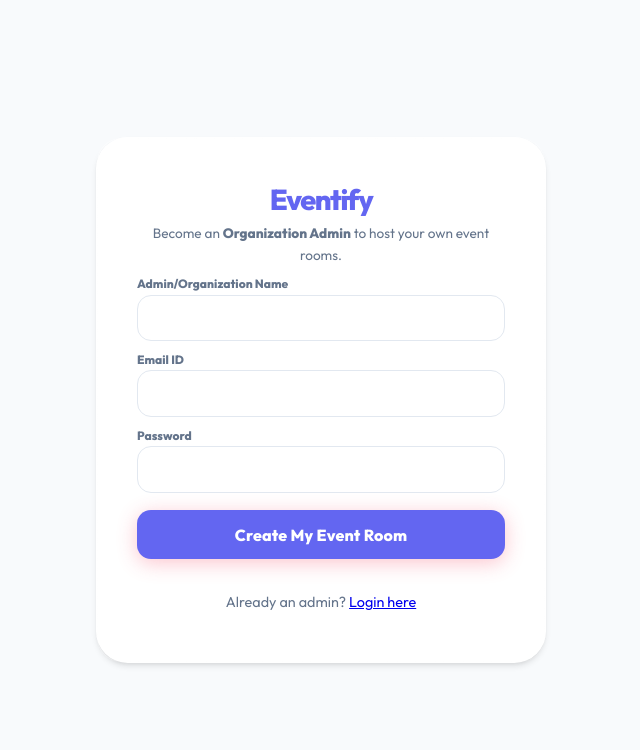
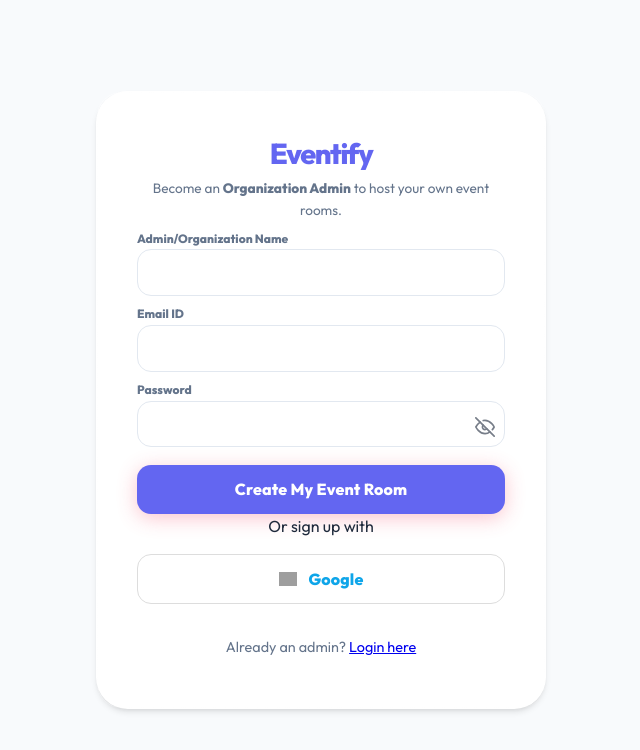
Before and after one commit to Roshan-1030/Eventify, a React (Vite) app: page /register in a window 1280 px wide. Shown: the top 750 px of the page, without its empty margins (319-959 px from the left). Built offline with nearby package versions, Linux system fonts and the light colour scheme; no server answers; the database is empty; grey boxes are pictures that could not be loaded.

Commit message:
hide password

```diff
--- a/src/auth/Login.jsx
+++ b/src/auth/Login.jsx
@@ -2,7 +2,7 @@
 import { Link, useNavigate } from 'react-router-dom';
 import { useAppState } from '../context/StateContext';
 import { auth, db } from '../firebase/firebase.js';
-import { signInWithEmailAndPassword } from 'firebase/auth';
+import { signInWithEmailAndPassword, GoogleAuthProvider, signInWithPopup } from 'firebase/auth';
 import { collection, query, where, getDocs, doc, getDoc, setDoc, updateDoc } from 'firebase/firestore';
 
 const Login = () => {
@@ -11,6 +11,7 @@
     const [role, setRole] = useState('student');
     const [error, setError] = useState('');
     const [loading, setLoading] = useState(false);
+    const [showPassword, setShowPassword] = useState(false);
 
     const [email, setEmail] = useState('');
     const [password, setPassword] = useState('');
@@ -143,6 +144,53 @@
         }
     };
 
+    const handleGoogleLogin = async () => {
+        setError('');
+        setLoading(true);
+        const provider = new GoogleAuthProvider();
+
+        try {
+            const result = await signInWithPopup(auth, provider);
+            const user = result.user;
+
+            // Check if profile exists
+            const profileDoc = await getDoc(doc(db, "profiles", user.uid));
+
+            if (profileDoc.exists()) {
+                const profile = profileDoc.data();
+                login({
+                    id: user.uid,
+                    name: profile.name,
+                    role: profile.role,
+                    email: profile.email,
+                    roomId: profile.room_id
+                });
+                navigate('/');
+            } else {
+                setError("Google account authenticated, but no Admin profile found. Please register first.");
+                // Optionally sign out if they shouldn't be "in" without a profile
+                // await auth.signOut();
+            }
+        } catch (err) {
+            setError(err.message.replace("Firebase: ", ""));
+        } finally {
+            setLoading(false);
+        }
+    };
+
+    const handleStudentGoogleLogin = async () => {
+        setError('');
+        const provider = new GoogleAuthProvider();
+        try {
+            const result = await signInWithPopup(auth, provider);
+            const user = result.user;
+            setStudentName(user.displayName || '');
+            setStudentEmail(user.email || '');
+        } catch (err) {
+            setError(err.message.replace("Firebase: ", ""));
+        }
+    };
+
     return (
         <div className="auth-page-wrapper flex items-center justify-center w-100" style={{ minHeight: '100vh', background: 'var(--bg-main)' }}>
             <div className="glass-panel login-container text-center" style={{ maxWidth: '450px', width: '90%' }}>
@@ -166,16 +214,35 @@
                                 <label style={{ fontWeight: 700 }}>Email ID</label>
                                 <input type="email" className="form-control" value={email} onChange={e => setEmail(e.target.value)} required />
                             </div>
-                            <div className="form-group" style={{ textAlign: 'left' }}>
+                            <div className="form-group" style={{ textAlign: 'left', position: 'relative' }}>
                                 <label style={{ fontWeight: 700 }}>Password</label>
-                                <input type="password" className="form-control" value={password} onChange={e => setPassword(e.target.value)} required />
+                                <input type={showPassword ? "text" : "password"} className="form-control" value={password} onChange={e => setPassword(e.target.value)} required style={{ paddingRight: '2.5rem' }} />
+                                <button type="button" onClick={() => setShowPassword(!showPassword)} style={{ position: 'absolute', right: '10px', bottom: '10px', background: 'none', border: 'none', cursor: 'pointer', opacity: 0.6, display: 'flex', color: 'var(--text-primary)' }}>
+                                    {showPassword ? (
+                                        <svg width="20" height="20" viewBox="0 0 24 24" fill="none" stroke="currentColor" strokeWidth="2" strokeLinecap="round" strokeLinejoin="round"><path d="M1 12s4-8 11-8 11 8 11 8-4 8-11 8-11-8-11-8z"/><circle cx="12" cy="12" r="3"/></svg>
+                                    ) : (
+                                        <svg width="20" height="20" viewBox="0 0 24 24" fill="none" stroke="currentColor" strokeWidth="2" strokeLinecap="round" strokeLinejoin="round"><path d="M17.94 17.94A10.07 10.07 0 0 1 12 20c-7 0-11-8-11-8a18.45 18.45 0 0 1 5.06-5.94M9.9 4.24A9.12 9.12 0 0 1 12 4c7 0 11 8 11 8a18.5 18.5 0 0 1-2.16 3.19m-6.72-1.07a3 3 0 1 1-4.24-4.24"/><line x1="1" y1="1" x2="23" y2="23"/></svg>
+                                    )}
+                                </button>
                             </div>
+
+                            <div className="text-secondary text-xs mb-2">Or continue with</div>
+                            <button type="button" className="btn btn-outline w-100" onClick={handleGoogleLogin} style={{ display: 'flex', alignItems: 'center', justifyContent: 'center', gap: '0.75rem', border: '1px solid #ddd', background: 'white' }}>
+                                <img src="https://www.gstatic.com/firebasejs/ui/2.0.0/images/auth/google.svg" alt="Google" style={{ width: '18px' }} />
+                                Google
+                            </button>
                         </div>
                     ) : (
                         <div className="flex flex-col gap-2">
                             <div className="form-group"><input type="text" className="form-control" placeholder="Room ID" value={roomId} onChange={e => setRoomId(e.target.value)} required /></div>
                             <div className="form-group"><input type="text" className="form-control" placeholder="Full Name" value={studentName} onChange={e => setStudentName(e.target.value)} required /></div>
-                            <div className="form-group"><input type="email" className="form-control" placeholder="Institutional Email" value={studentEmail} onChange={e => setStudentEmail(e.target.value)} required /></div>
+                            <div className="form-group" style={{ marginBottom: '0.25rem' }}>
+                                <input type="email" className="form-control" placeholder="Institutional Email" value={studentEmail} onChange={e => setStudentEmail(e.target.value)} required />
+                            </div>
+                            <button type="button" onClick={handleStudentGoogleLogin} style={{ background: 'none', border: 'none', color: 'var(--primary)', fontSize: '0.75rem', fontWeight: 700, cursor: 'pointer', display: 'flex', alignItems: 'center', gap: '0.4rem', justifyContent: 'center', marginBottom: '1rem' }}>
+                                <img src="https://www.gstatic.com/firebasejs/ui/2.0.0/images/auth/google.svg" alt="Google" style={{ width: '12px' }} />
+                                Autofill with Google
+                            </button>
                             <div className="grid grid-2 gap-4">
                                 <select className="form-control" value={studentBranch} onChange={e => setStudentBranch(e.target.value)} required>
                                     <option value="">Branch</option>
--- a/src/auth/Register.jsx
+++ b/src/auth/Register.jsx
@@ -1,7 +1,7 @@
 import React, { useState } from 'react';
 import { Link, useNavigate } from 'react-router-dom';
 import { auth, db } from '../firebase/firebase.js';
-import { createUserWithEmailAndPassword } from 'firebase/auth';
+import { createUserWithEmailAndPassword, GoogleAuthProvider, signInWithPopup } from 'firebase/auth';
 import { doc, setDoc, getDoc } from 'firebase/firestore';
 
 const Register = () => {
@@ -12,6 +12,7 @@
     const [password, setPassword] = useState('');
     const [error, setError] = useState('');
     const [loading, setLoading] = useState(false);
+    const [showPassword, setShowPassword] = useState(false);
 
     const handleRegister = async (e) => {
         e.preventDefault();
@@ -71,6 +72,43 @@
         }
     };
 
+    const handleGoogleRegister = async () => {
+        setError('');
+        setLoading(true);
+        const provider = new GoogleAuthProvider();
+
+        try {
+            const result = await signInWithPopup(auth, provider);
+            const user = result.user;
+
+            const docRef = doc(db, "profiles", user.uid);
+            const docSnap = await getDoc(docRef);
+
+            if (!docSnap.exists()) {
+                const randomStr = Math.floor(10000 + Math.random() * 90000);
+                const roomId = `ADM-${randomStr}`;
+
+                await setDoc(docRef, {
+                    id: user.uid,
+                    name: user.displayName || "Admin User",
+                    email: user.email,
+                    role: "admin",
+                    room_id: roomId,
+                    createdAt: new Date()
+                });
+                alert(`🎉 Room Created Successfully!\n\nYour Admin ID: ${roomId}`);
+            } else {
+                alert("Account already exists. Logging you in...");
+            }
+
+            navigate("/login");
+        } catch (err) {
+            setError(err.message.replace("Firebase: ", ""));
+        } finally {
+            setLoading(false);
+        }
+    };
+
     return (
         <div className="auth-page-wrapper flex items-center justify-center w-100" style={{ minHeight: '100vh', background: 'var(--bg-main)' }}>
             <div className="glass-panel login-container text-center" style={{ maxWidth: '450px', width: '90%' }}>
@@ -90,13 +128,26 @@
                         <input type="email" className="form-control" value={email} onChange={e => setEmail(e.target.value)} required />
                     </div>
 
-                    <div className="form-group" style={{ textAlign: 'left' }}>
+                    <div className="form-group" style={{ textAlign: 'left', position: 'relative' }}>
                         <label style={{ fontWeight: 700 }}>Password</label>
-                        <input type="password" className="form-control" value={password} onChange={e => setPassword(e.target.value)} required />
+                        <input type={showPassword ? "text" : "password"} className="form-control" value={password} onChange={e => setPassword(e.target.value)} required style={{ paddingRight: '2.5rem' }} />
+                        <button type="button" onClick={() => setShowPassword(!showPassword)} style={{ position: 'absolute', right: '10px', bottom: '10px', background: 'none', border: 'none', cursor: 'pointer', opacity: 0.6, display: 'flex', color: 'var(--text-primary)' }}>
+                            {showPassword ? (
+                                <svg width="20" height="20" viewBox="0 0 24 24" fill="none" stroke="currentColor" strokeWidth="2" strokeLinecap="round" strokeLinejoin="round"><path d="M1 12s4-8 11-8 11 8 11 8-4 8-11 8-11-8-11-8z"/><circle cx="12" cy="12" r="3"/></svg>
+                            ) : (
+                                <svg width="20" height="20" viewBox="0 0 24 24" fill="none" stroke="currentColor" strokeWidth="2" strokeLinecap="round" strokeLinejoin="round"><path d="M17.94 17.94A10.07 10.07 0 0 1 12 20c-7 0-11-8-11-8a18.45 18.45 0 0 1 5.06-5.94M9.9 4.24A9.12 9.12 0 0 1 12 4c7 0 11 8 11 8a18.5 18.5 0 0 1-2.16 3.19m-6.72-1.07a3 3 0 1 1-4.24-4.24"/><line x1="1" y1="1" x2="23" y2="23"/></svg>
+                            )}
+                        </button>
                     </div>
 
                     <button type="submit" className="btn btn-primary w-100 mt-4" disabled={loading}>
                         {loading ? "Creating Account..." : "Create My Event Room"}
+                    </button>
+
+                    <div className="text-secondary text-xs my-4">Or sign up with</div>
+                    <button type="button" className="btn btn-outline w-100" onClick={handleGoogleRegister} style={{ display: 'flex', alignItems: 'center', justifyContent: 'center', gap: '0.75rem', border: '1px solid #ddd', background: 'white' }}>
+                        <img src="https://www.gstatic.com/firebasejs/ui/2.0.0/images/auth/google.svg" alt="Google" style={{ width: '18px' }} />
+                        Google
                     </button>
                 </form>
 
```
